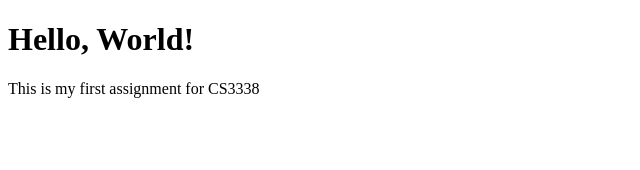
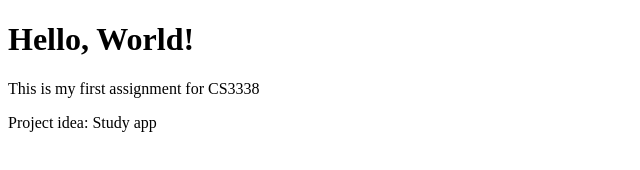
Before and after one commit to gortizn/CS3338-first-project, a plain HTML site: page index.html in a window 1280 px wide. Shown: the whole page, without its empty margins (0-640 px from the left). Drawn offline with Linux system fonts and the light colour scheme.

Commit message:
Commit changes to index.html from local repo

```diff
--- a/index.html
+++ b/index.html
@@ -8,5 +8,6 @@
 <body>
     <h1>Hello, World!</h1>
     <p>This is my first assignment for CS3338</p>
+    <p>Project idea: Study app</p>
 </body>
 </html>
```
